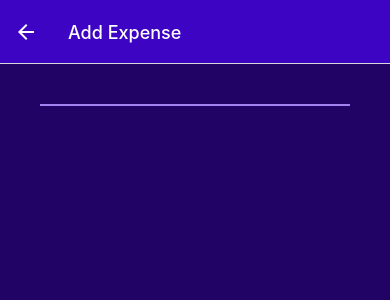
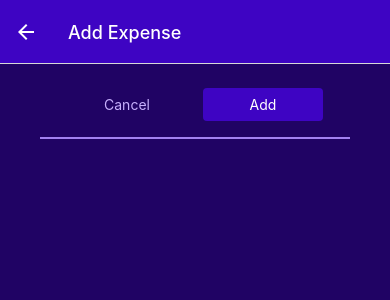
Before and after one commit to JoaoVitorLima242/expense_tracker, a React Native app: screen /ManageExpense in a window 390 px wide. Shown: the top 300 px of the page. Built offline with nearby package versions, Linux system fonts and the light colour scheme.

Commit message:
add buttons

```diff
--- a/src/components/ui/Button.tsx
+++ b/src/components/ui/Button.tsx
@@ -4,9 +4,9 @@ import { GlobalStyles } from "../../assets/styles/GlobalStyles";
 
 type Props = {
     children: ReactNode;
-    onPress?: (event: GestureResponderEvent) => void;
+    onPress: (event: GestureResponderEvent) => void;
     outline?: boolean
-    style: StyleProp<ViewStyle>
+    style?: StyleProp<ViewStyle>
 }
 
 const Button = ({children, onPress, outline, style}: Props) => {
@@ -14,6 +14,7 @@ const Button = ({children, onPress, outline, style}: Props) => {
         <View style={style}>
             <Pressable
                 onPress={onPress}
+                style={({pressed}) => pressed && styles.pressed}
             >
                 <View style={[styles.container, outline && styles.flat]}>
                     <Text style={[styles.buttonText, outline && styles.flatText]}>{children}</Text>
@@ -39,7 +40,7 @@ const styles = StyleSheet.create({
         textAlign: 'center'
     },
     flatText: {
-        color: GlobalStyles.colors.primary500,
+        color: GlobalStyles.colors.primary100,
     },
     pressed: {
         opacity: 0.75,
--- a/src/screens/ManageExpense/index.tsx
+++ b/src/screens/ManageExpense/index.tsx
@@ -3,6 +3,7 @@ import { NativeStackScreenProps } from "@react-navigation/native-stack";
 import { useLayoutEffect } from "react";
 import { StyleSheet, Text, View } from "react-native"
 import { GlobalStyles } from "../../assets/styles/GlobalStyles";
+import Button from "../../components/ui/Button";
 import IconButton from "../../components/ui/IconButton";
 import { RootStackParamList } from "../../types";
 
@@ -22,9 +23,16 @@ const ManageExpense = ({route, navigation}: Props) => {
 
     }
 
+    const cancelHandler = () => {}
+    const confirmHandler = () => {}
+
 
     return (
         <View style={styles.container}>
+            <View style={styles.buttonsContainer}>
+                <Button style={styles.button} onPress={cancelHandler} outline>Cancel</Button>
+                <Button style={styles.button} onPress={confirmHandler}>{isEditing ? 'Update' : 'Add'}</Button>
+            </View>
             <View style={styles.deleteContainer}>
                 {isEditing &&
                     <IconButton
@@ -53,5 +61,14 @@ const styles = StyleSheet.create({
         borderTopWidth: 2,
         borderTopColor: GlobalStyles.colors.primary200,
         alignItems: 'center'
-    }
+    },
+    button: {
+        minWidth: 120,
+        marginHorizontal: 8
+    },
+    buttonsContainer:  {
+        flexDirection: 'row',
+        justifyContent: 'center',
+        alignItems: 'center'
+    },
 })
```
